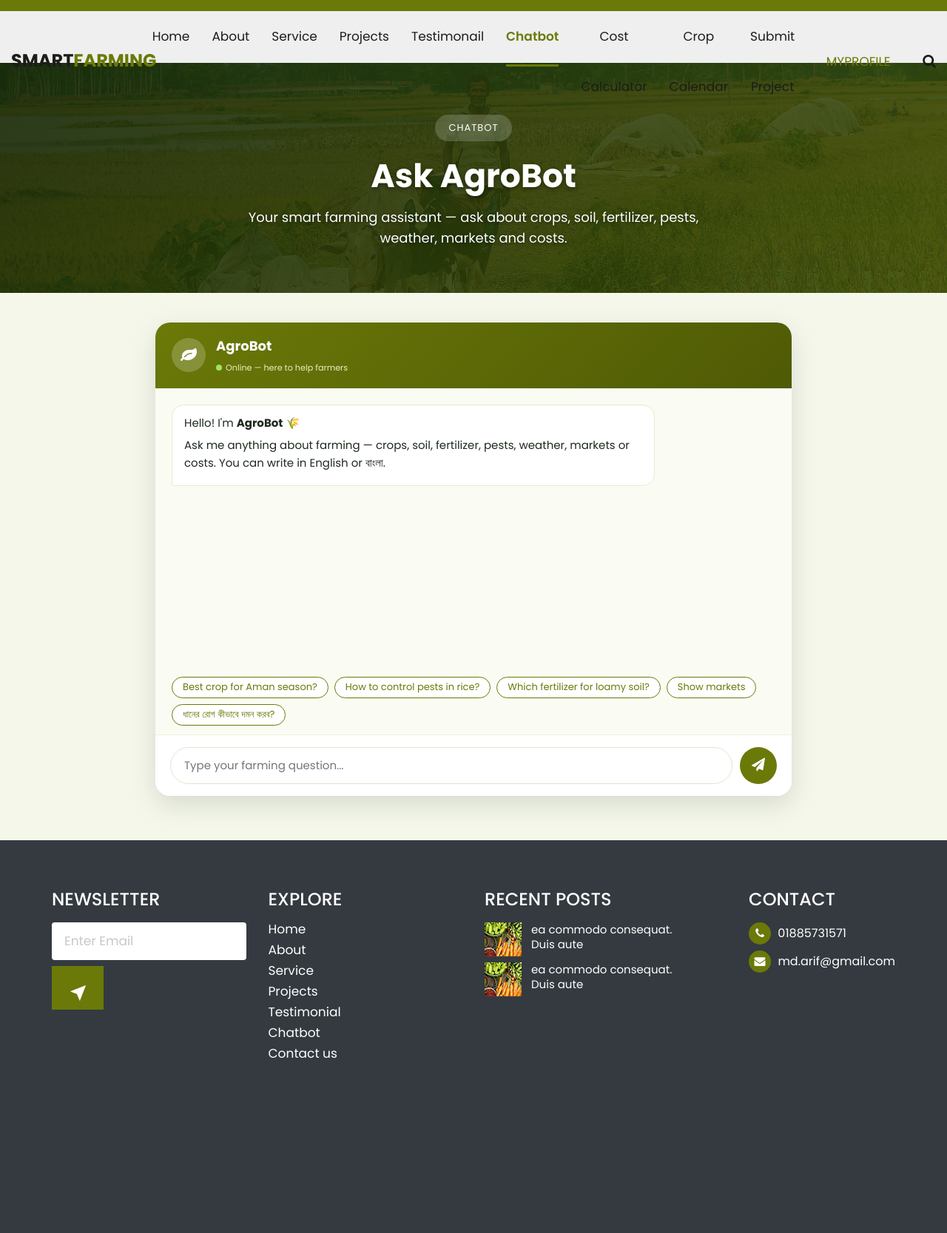
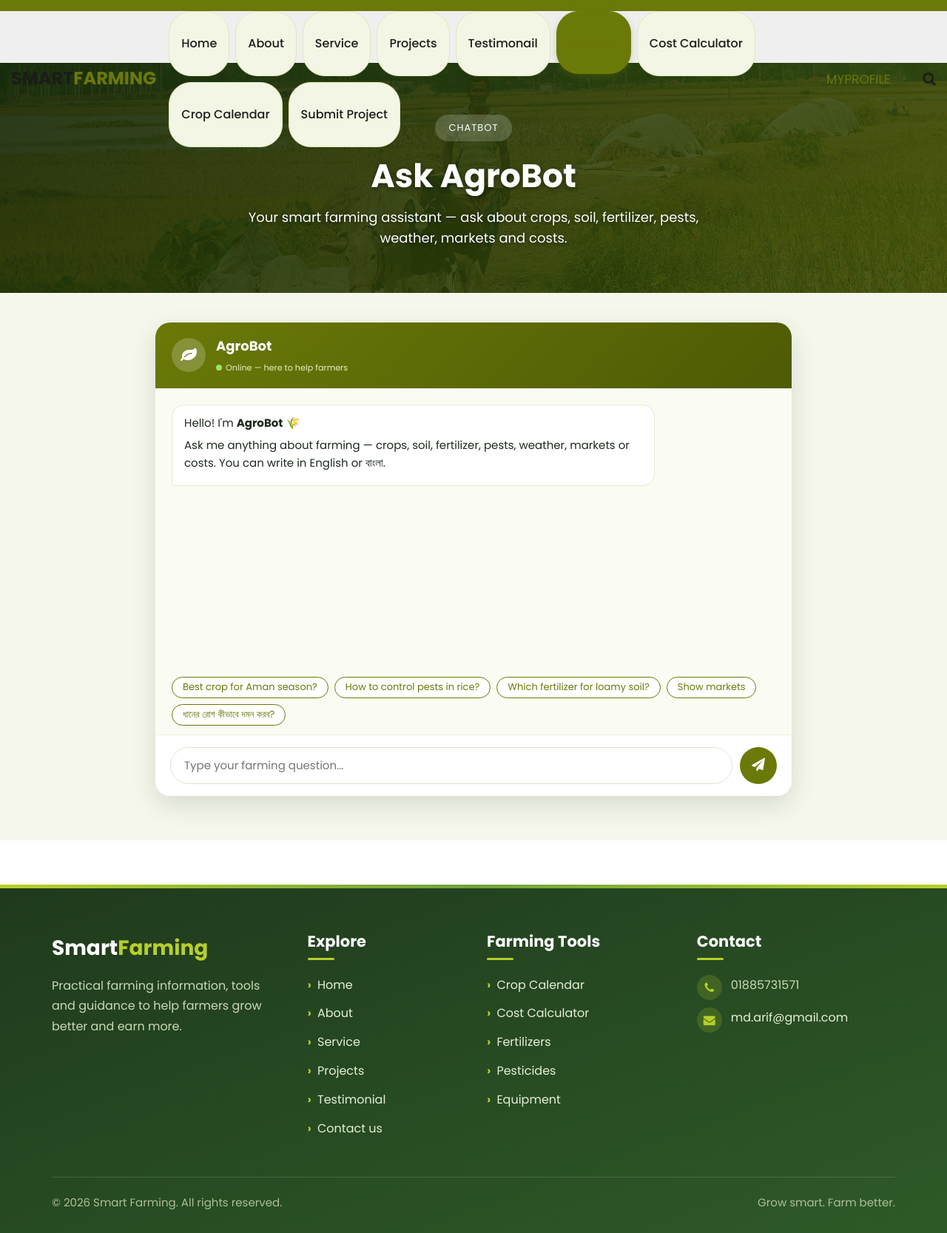
Before and after one commit to Shawon-ux/smart_farming, a PHP site: page /blog.php in a window 1280 px wide. Shown: the whole page at 74% size. Before the commit the page ends 1431 px from the top, so only its background shows below. Run offline with PHP 8.4, Linux system fonts and the light colour scheme; some libraries are stand-ins or nearby versions.

Commit message:
Refresh navigation and footer styling

```diff
--- a/agropro/css/style.css
+++ b/agropro/css/style.css
@@ -361,24 +361,33 @@ button {
 
 .site-navbar ul li a {
     color: #1c1c1b;
-    font-size: 17px;
+    font-size: 16px;
+    font-weight: 500;
     display: block;
     text-decoration: none;
+    padding: 9px 16px;
+    border-radius: 30px;
+    background: #f3f6e4;
+    border: 1.5px solid #dfe8b8;
+    white-space: nowrap;
+    transition: .25s;
+}
+
+.site-navbar ul {
+    flex-wrap: wrap;
+    gap: 8px;
 }
 
 .site-navbar ul li {
-    padding-right: 30px;
-}
-
-.site-navbar ul li:last-child {
     padding-right: 0;
 }
 
-.site-navbar ul li a:hover {
-    color: #6b7908;
-}
+.site-navbar ul li a:hover,
 .site-navbar ul li a.active {
-    color: #6b7908;
+    color: #fff;
+    background: #6b7908;
+    border-color: #6b7908;
+    box-shadow: 0 4px 10px rgba(107,121,8,.3);
 }
 
 /* navbar regular css end */
@@ -943,46 +952,7 @@ ul.menu_footer li a:hover {
     color: #6b7908;
 }
 
-.newsl {
-    width: 100%;
-    height: 51px;
-    background: #fff;
-    color: #c9c7c7;
-    font-size: 17px;
-    font-weight: normal;
-    box-shadow: inherit;
-    padding: 0 15px;
-    border: #fff solid 2px;
-    margin-bottom: 20px;
 
-}
-
-.subsci_btn {
-    font-size: 16px;
-    transition: ease-in all 0.5s;
-    background-color: #6b7908;
-    text-transform: uppercase;
-    color: #fff;
-    display: block;
-    font-weight: normal;
-    line-height: 59px;
-    height: 59px;
-    max-width: 70px;
-    width: 100%;
-    display: block;
-    border:inherit;
-    border-radius:0px;
-}
-
-.subsci_btn:hover {
-    transition: ease-in all 0.5s;
-    box-shadow: 0 0 10px 0px #dddddd5e;
-}
-
-#colof *::placeholder {
-    color: #c9c7c7;
-    opacity: 1;
-}
 
 ul.recent li {
     display: flex;
--- a/agropro/footer.php
+++ b/agropro/footer.php
@@ -1,58 +1,67 @@
-<footer>
-   <div class="footer bg-dark text-white pt-5">
-      <div class="container">
-         <div class="row">
+<style>
+.sf-footer{background:linear-gradient(160deg,#1f3a1d 0%,#2e5a27 100%);color:#e6efd8;font-family:'Poppins','Segoe UI',sans-serif;margin-top:60px;position:relative}
+.sf-footer::before{content:"";display:block;height:5px;background:linear-gradient(90deg,#b7cf2a,#6fa33b,#b7cf2a)}
+.sf-footer .sf-wrap{max-width:1180px;margin:0 auto;padding:56px 20px 28px}
+.sf-footer .sf-grid{display:grid;grid-template-columns:1.5fr 1fr 1.2fr 1.3fr;gap:36px}
+.sf-footer h3{color:#fff;font-size:21px;font-weight:700;margin:0 0 20px;position:relative;padding-bottom:10px}
+.sf-footer h3::after{content:"";position:absolute;left:0;bottom:0;width:36px;height:3px;border-radius:3px;background:#b7cf2a}
+.sf-footer .sf-brand{font-size:28px;font-weight:700;color:#fff;margin-bottom:12px}
+.sf-footer .sf-brand span{color:#b7cf2a}
+.sf-footer p{color:#cbd9b5;font-size:16px;line-height:1.7;margin:0 0 16px}
+.sf-footer ul{list-style:none;margin:0;padding:0}
+.sf-footer li{margin-bottom:10px;font-size:16px;color:#cbd9b5}
+.sf-footer a{color:#e6efd8;text-decoration:none;transition:.2s}
+.sf-footer a:hover{color:#b7cf2a;padding-left:4px}
+.sf-footer .sf-links li a::before{content:"\203A";color:#b7cf2a;margin-right:8px;font-weight:700}
+.sf-footer .sf-contact li{display:flex;gap:12px;align-items:flex-start}
+.sf-footer .sf-contact i{width:34px;height:34px;flex:0 0 34px;border-radius:50%;background:rgba(183,207,42,.18);color:#b7cf2a;display:flex;align-items:center;justify-content:center;font-size:16px}
+.sf-footer .sf-bottom{margin-top:40px;padding-top:20px;border-top:1px solid rgba(255,255,255,.14);display:flex;flex-wrap:wrap;gap:10px;justify-content:space-between;font-size:15px;color:#aebf98}
+@media(max-width:992px){.sf-footer .sf-grid{grid-template-columns:1fr 1fr}}
+@media(max-width:576px){.sf-footer .sf-grid{grid-template-columns:1fr}.sf-footer .sf-bottom{justify-content:center;text-align:center}}
+</style>
+<footer class="sf-footer">
+  <div class="sf-wrap">
+    <div class="sf-grid">
+      <div>
+        <div class="sf-brand">Smart<span>Farming</span></div>
+        <p>Practical farming information, tools and guidance to help farmers grow better and earn more.</p>
+      </div>
 
-            <div class="col-lg-3 col-md-6 mb-4">
-               <div class="hedingh3 text_align_left">
-                  <h3>Newsletter</h3>
-                  <form id="colof" class="form_subscri">
-                     <input class="newsl form-control mb-2" placeholder="Enter Email" type="text" name="Email">
-                     <button class="subsci_btn btn btn-light"><img src="images/new.png" alt="#"/></button>
-                  </form>
-               </div>
-            </div>
+      <div>
+        <h3>Explore</h3>
+        <ul class="sf-links">
+          <li><a href="index.php">Home</a></li>
+          <li><a href="about.php">About</a></li>
+          <li><a href="service.php">Service</a></li>
+          <li><a href="project.php">Projects</a></li>
+          <li><a href="testimonail.php">Testimonial</a></li>
+          <li><a href="contact.php">Contact us</a></li>
+        </ul>
+      </div>
 
+      <div>
+        <h3>Farming Tools</h3>
+        <ul class="sf-links">
+          <li><a href="crop_calendar.php">Crop Calendar</a></li>
+          <li><a href="calculator.php">Cost Calculator</a></li>
+          <li><a href="fertilizer_list.php">Fertilizers</a></li>
+          <li><a href="pesticide_list.php">Pesticides</a></li>
+          <li><a href="equipment_list.php">Equipment</a></li>
+        </ul>
+      </div>
 
-            <div class="col-lg-3 col-md-6 mb-4">
-               <div class="hedingh3 text_align_left">
-                  <h3>Explore</h3>
-                  <ul class="menu_footer list-unstyled">
-                     <li><a href="#" class="text-white">Home</a></li>
-                     <li><a href="#" class="text-white">About</a></li>
-                     <li><a href="#" class="text-white">Service</a></li>
-                     <li><a href="#" class="text-white">Projects</a></li>
-                     <li><a href="#" class="text-white">Testimonial</a></li>
-                     <li><a href="#" class="text-white">Chatbot</a></li>
-                     <li><a href="#" class="text-white">Contact us</a></li>
-                  </ul>
-               </div>
-            </div>
+      <div>
+        <h3>Contact</h3>
+        <ul class="sf-contact">
+          <li><i class="fa fa-phone" aria-hidden="true"></i><span>01885731571</span></li>
+          <li><i class="fa fa-envelope" aria-hidden="true"></i><a href="mailto:md.arif@gmail.com">md.arif@gmail.com</a></li>
+        </ul>
+      </div>
+    </div>
 
-
-            <div class="col-lg-3 col-md-6 mb-4">
-               <div class="hedingh3 text_align_left">
-                  <h3>Recent Posts</h3>
-                  <ul class="recent list-unstyled">
-                     <li class="mb-2"><img src="images/resent.jpg" alt="#" class="me-2" style="width: 50px;">ea commodo consequat. Duis aute</li>
-                     <li><img src="images/resent.jpg" alt="#" class="me-2" style="width: 50px;">ea commodo consequat. Duis aute</li>
-                  </ul>
-               </div>
-            </div>
-
-
-            <div class="col-lg-3 col-md-6 mb-4">
-               <div class="hedingh3 flot_right text_align_left">
-                  <h3>Contact</h3>
-                  <ul class="top_infomation list-unstyled">
-                     <li><i class="fa fa-phone me-2" aria-hidden="true"></i> 01885731571</li>
-                     <li><i class="fa fa-envelope me-2" aria-hidden="true"></i>
-                        <a href="#" class="text-white">md.arif@gmail.com</a>
-                     </li>
-                  </ul>
-               </div>
-            </div>
-         </div>
-      </div>
-   </div>
+    <div class="sf-bottom">
+      <span>&copy; <?= date('Y') ?> Smart Farming. All rights reserved.</span>
+      <span>Grow smart. Farm better.</span>
+    </div>
+  </div>
 </footer>
```
